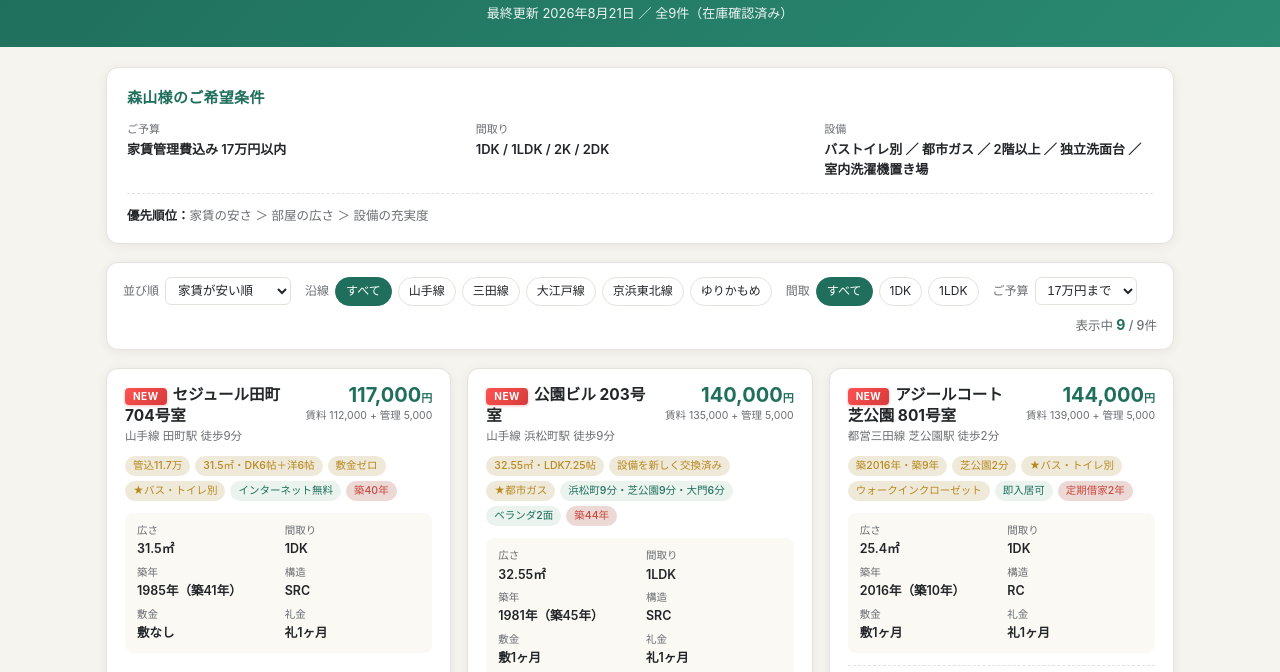
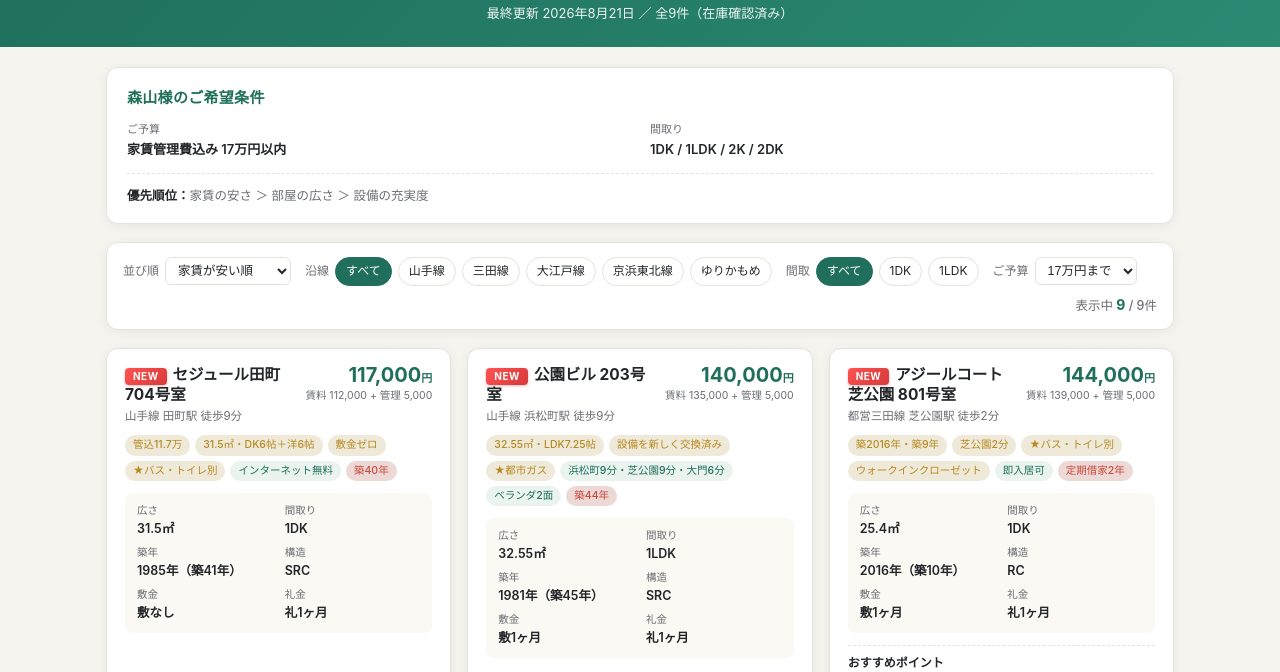
Before and after one commit to ryupro202211-ops/ryupro, a website: page PJ/roomlist/森山様_物件一覧.html in a window 1280 px wide. Shown: the part 67-739 px from the top of the page. Drawn offline with Linux system fonts and the light colour scheme.

Commit message:
森山様物件カタログ: ご希望条件から設備行を削除

```diff
--- a/PJ/roomlist/森山様_物件一覧.html
+++ b/PJ/roomlist/森山様_物件一覧.html
@@ -399,7 +399,6 @@ footer.foot {
     <div class="criteria-grid">
       <div><span>ご予算</span><span>家賃管理費込み 17万円以内</span></div>
       <div><span>間取り</span><span>1DK / 1LDK / 2K / 2DK</span></div>
-      <div><span>設備</span><span>バストイレ別 ／ 都市ガス ／ 2階以上 ／ 独立洗面台 ／ 室内洗濯機置き場</span></div>
     </div>
     <div class="priorities">
       <strong>優先順位：</strong>家賃の安さ ＞ 部屋の広さ ＞ 設備の充実度
```
